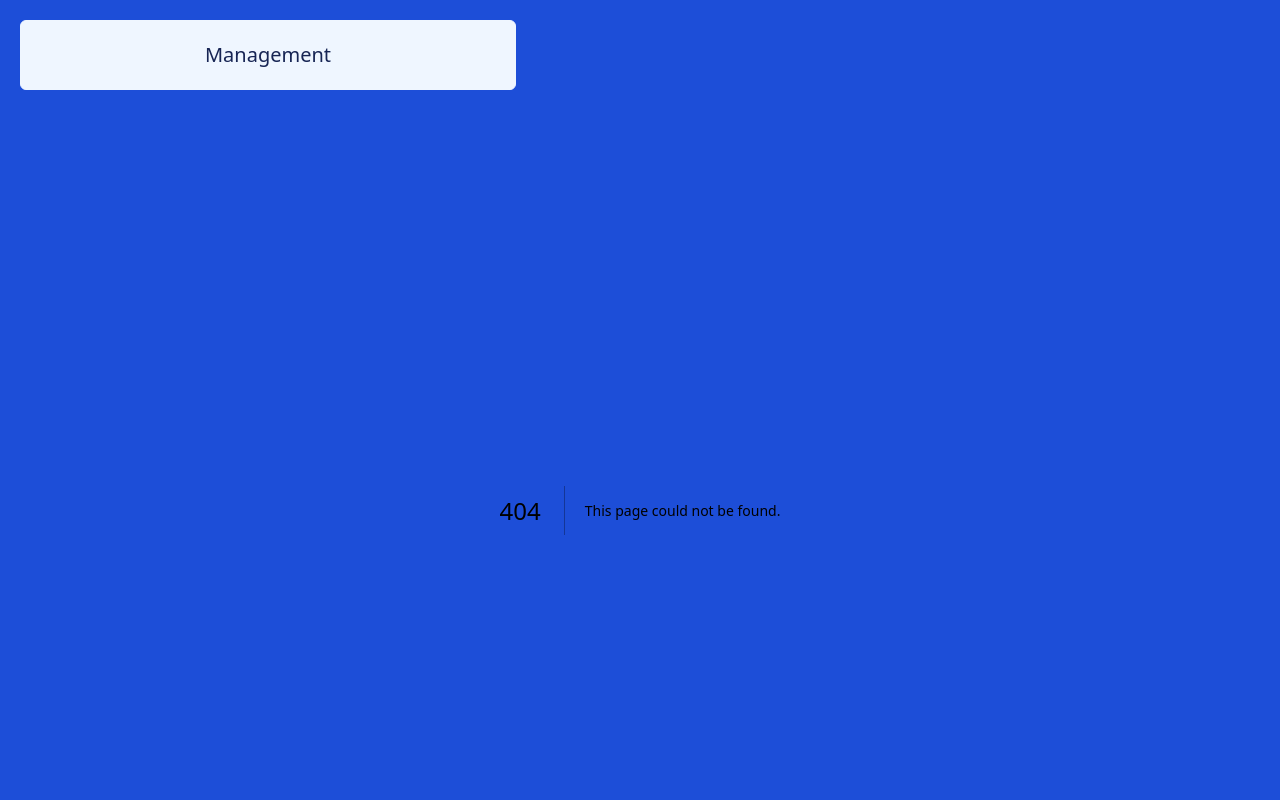
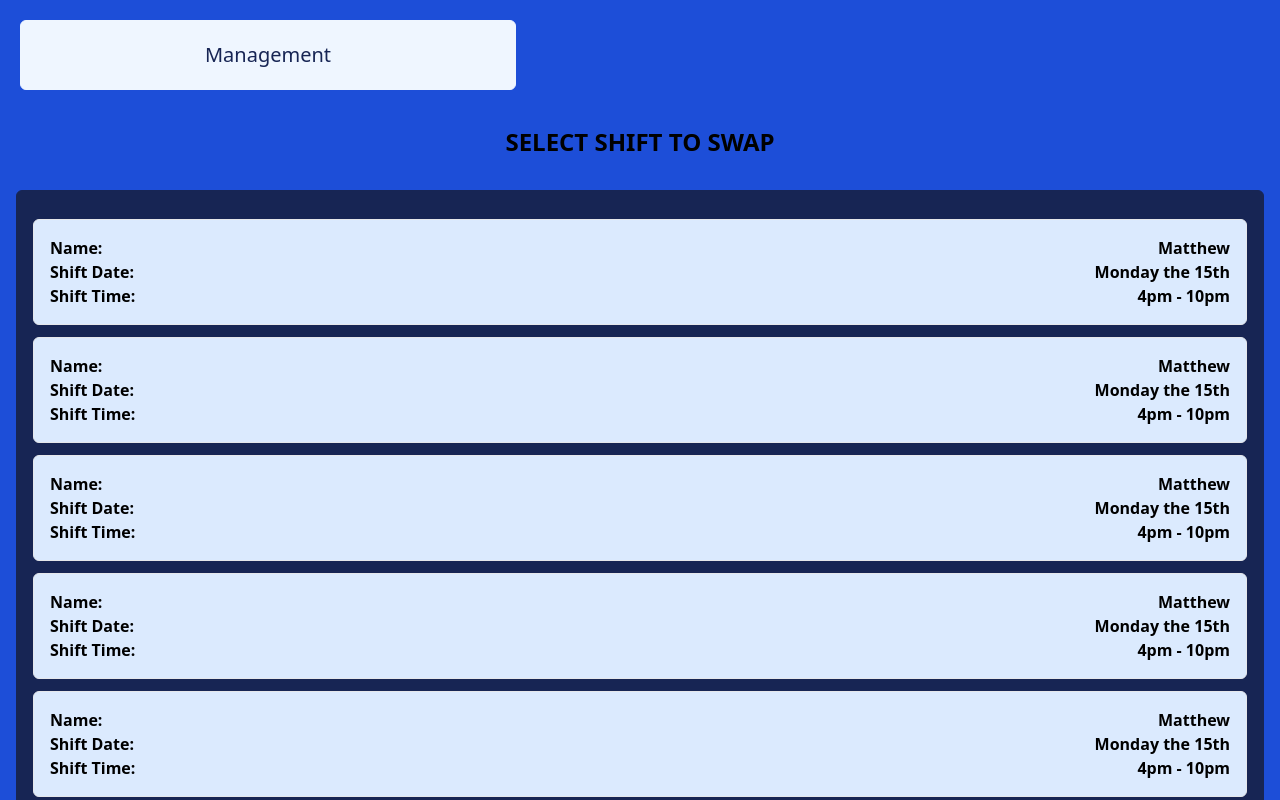
Before and after one commit to RCC-STUDIO/jawn-timetracker, a Next.js app: page /allshifts in a window 1280 px wide. Before the commit this address had no page. Shown: the top 800 px of the page. Built offline with nearby package versions, Linux system fonts and the light colour scheme.

Commit message:
Almost ready for database
Completed:
- added all shifts
- Carousel now takes ManagerOptions
- ManagerOptions component created
- SwapOptions for profile page created
-SwapRequests completed

What's left (Front End)
- fix formatting bug (can be done later after db connection)
- calendar changes

```diff
--- /dev/null
+++ b/app/allshifts/page.tsx
@@ -0,0 +1,64 @@
+'use client'
+
+import React from "react"
+const fakeSchedule = [
+    ["Matthew", "Monday the 15th", "4pm - 10pm"],
+    ["Matthew", "Monday the 15th", "4pm - 10pm"],
+    ["Matthew", "Monday the 15th", "4pm - 10pm"],
+    ["Matthew", "Monday the 15th", "4pm - 10pm"],
+    ["Matthew", "Monday the 15th", "4pm - 10pm"],
+    ["Matthew", "Monday the 15th", "4pm - 10pm"],
+    ["Matthew", "Monday the 15th", "4pm - 10pm"],
+    ["Matthew", "Monday the 15th", "4pm - 10pm"],
+    ["Matthew", "Monday the 15th", "4pm - 10pm"],
+    ["Matthew", "Monday the 15th", "4pm - 10pm"],
+    ["Matthew", "Monday the 15th", "4pm - 10pm"],
+    ["Matthew", "Monday the 15th", "4pm - 10pm"],
+    ["Matthew", "Monday the 15th", "4pm - 10pm"],
+    ["Matthew", "Monday the 15th", "4pm - 10pm"],
+    ["Matthew", "Monday the 15th", "4pm - 10pm"],
+    ["Matthew", "Monday the 15th", "4pm - 10pm"],
+    ["Matthew", "Monday the 15th", "4pm - 10pm"],
+    ["Matthew", "Monday the 15th", "4pm - 10pm"],
+    ["Matthew", "Monday the 15th", "4pm - 10pm"],
+    ["Matthew", "Monday the 15th", "4pm - 10pm"],
+    ["Matthew", "Monday the 15th", "4pm - 10pm"],
+    ["Matthew", "Monday the 15th", "4pm - 10pm"],
+    ["Matthew", "Monday the 15th", "4pm - 10pm"],
+    ["Matthew", "Monday the 15th", "4pm - 10pm"],
+];
+
+// STYLE CONSTANTS
+const requestStyles = "bg-blue-100 p-4 w-full items-center rounded-md text-black";
+const requestContentStyles = "flex flex-row justify-between font-bold"
+
+export default function AllShifts() {
+    return (
+        <div className=" items-center text-center">
+            <h1 className="text-2xl font-bold p-4">SELECT SHIFT TO SWAP</h1>
+        <div className="border rounded-md bg-blue-950 p-4 m-4 border-blue-950">
+
+            {fakeSchedule.map((index, key) => (
+                <div className="bg-blue-100 border rounded-md my-3">
+                <div key={key} className={requestStyles}>
+                    <div className="">
+                        <div className={requestContentStyles}>
+                            <p>Name:</p>
+                            <p className="">{index[0]}</p>
+                        </div>
+                        <div className={requestContentStyles}>
+                            <p>Shift Date:</p>
+                            <p>{index[1]}</p>
+                        </div>
+                        <div className={requestContentStyles}>
+                            <p>Shift Time:</p>
+                            <p>{index[2]}</p>
+                        </div>
+                    </div>
+                </div>
+            </div>
+            ))}
+        </div>
+        </div>
+    )
+}
--- a/components/Carousel.tsx
+++ b/components/Carousel.tsx
@@ -1,8 +1,10 @@
 import React, { useState } from "react";
+import ManagerOptions from "./ManagerOptions";
+export default function Carousel() {
+    const [modalState, setModalState] = useState(-1); // Initialize modal state with -1
 
-export default function Carousel() {
     // STYLE CONSTANTS
-    const requestStyles = "bg-blue-100 p-5 my-5 w-full items-center rounded-md text-black";
+    const requestStyles = "bg-blue-100 p-4 w-full items-center rounded-md text-black";
     const requestContentStyles = "flex flex-row justify-between font-bold"
     const buttonStyles = "bg-blue-100 text-black border rounded-md border-blue-100 p-4"
 
@@ -31,6 +33,11 @@ export default function Carousel() {
     const [showDropRequests, setShowDropRequests] = useState(true);
     const [showSwapRequests, setShowSwapRequests] = useState(false);
 
+    const toggleModal = (shiftId: number) => {
+        // Toggle the modal state for the clicked shift
+        setModalState((previous) => (previous === shiftId ? -1 : shiftId));
+      };
+
     return (
         <div className="w-full">
             <div className="flex flex-col items-center">
@@ -42,7 +49,8 @@ export default function Carousel() {
                     <div className="w-full bg-blue-950 p-5 border rounded-md border-blue-950">
                             <h2 className="text-center font-bold">DROP REQUESTS</h2>
                             {fakeDropsRequests.map((index, key) => (
-                            <div key={key} className={requestStyles}>
+                            <div className="bg-blue-100 border rounded-md my-3">
+                                <div onClick={() => toggleModal(key)} key={key} className={requestStyles}>
                                     <div className="">
                                         <div className={requestContentStyles}>
                                             <p>Name:</p>
@@ -58,15 +66,18 @@ export default function Carousel() {
                                         </div>
                                     </div>
                                 </div>
+                                {modalState === key && <ManagerOptions/>} {/* Render modal if modalState matches shift key */}
+                            </div>
+
                         ))}
-
                     </div>
                 )}
                 {showSwapRequests && (
                     <div className="w-full bg-blue-950 p-5 border rounded-md border-blue-950">
                         <h2 className="text-center font-bold">SWAP REQUESTS</h2>
                         {fakeSwapRequests.map((index, key) => (
-                            <div key={key} className={requestStyles}>
+                            <div className="bg-blue-100 border rounded-md my-3">
+                                <div onClick={() => toggleModal(key)} key={key} className={requestStyles}>
                                     <div className="">
                                         <div className={requestContentStyles}>
                                             <p>Employee 1:</p>
@@ -86,6 +97,8 @@ export default function Carousel() {
                                         </div>
                                     </div>
                                 </div>
+                                {modalState === key && <ManagerOptions/>} {/* Render modal if modalState matches shift key */}
+                            </div>
                         ))}
                     </div>
                 )}
--- /dev/null
+++ b/components/ManagerOptions.tsx
@@ -0,0 +1,17 @@
+import React, { useState } from 'react';
+
+const buttonStyle = 'bg-blue-950 text-blue-100 border rounded-md hover:bg-blue-950 hover:text-blue-100 p-3 mx-5 w-1/2';
+
+const ManagerOptions = () => {
+  return (
+    <div className="modal-overlay flex flex-col bg-blue-100 items-center mb-4">
+      <h2 className="p-3 text-blue-950 text-lg font-bold">Shift Options</h2>
+      <div className="flex flex-row justify-center w-full">
+        <button className={buttonStyle}>Approve</button>
+        <button className={buttonStyle}>Deny</button>
+      </div>
+    </div>
+  );
+};
+
+export default ManagerOptions;
--- a/components/ShiftRequest.tsx
+++ b/components/ShiftRequest.tsx
@@ -1,6 +1,6 @@
 import React, { useState } from 'react';
 
-const buttonStyle = 'bg-blue-100 text-blue-950 border rounded-md hover:bg-blue-950 hover:text-blue-100 p-3 mx-5 w-1/2';
+const buttonStyle = 'bg-blue-100 text-blue-950 border rounded-md hover:bg-blue-950 hover:text-blue-100 px-6 py-3 mx-5';
 
 const ShiftRequest = () => {
   const [message, setMessage] = useState("")
@@ -10,7 +10,7 @@ const ShiftRequest = () => {
       <h2 className="p-3 text-lg font-bold">Shift Options</h2>
       <div className="flex flex-row justify-center w-full">
         <button onClick={() => setMessage("Drop request has been sent!")} className={buttonStyle}>Drop</button>
-        <button className={buttonStyle}>Swap</button>
+        <a href="/allshifts" className={buttonStyle}>Swap</a>
       </div>
       {message && (<p className='pt-4 text-lg'>{message}</p>)}
     </div>
--- /dev/null
+++ b/components/SwapOptions.tsx
@@ -0,0 +1,20 @@
+import React, { useState } from 'react';
+
+const buttonStyle = 'bg-blue-950 text-blue-100 border rounded-md hover:bg-blue-950 hover:text-blue-100 p-3 mx-5 w-1/2';
+
+const SwapOptions = () => {
+  const [message, setMessage] = useState("")
+
+  return (
+    <div className="modal-overlay flex flex-col bg-blue-100 items-center mb-4">
+      <h2 className="p-3 text-blue-950 text-lg font-bold">Shift Options</h2>
+      <div className="flex flex-row justify-center w-full">
+        <button onClick={() => setMessage("Request has been sent!")} className={buttonStyle}>Accept</button>
+        <button className={buttonStyle}>Deny</button>
+      </div>
+      {message && (<p className='pt-4 text-lg text-blue-950 font-bold'>{message}</p>)}
+    </div>
+  );
+};
+
+export default SwapOptions;
--- a/components/SwapRequests.tsx
+++ b/components/SwapRequests.tsx
@@ -1,12 +1,10 @@
 import React from "react";
 import { useState } from "react";
-import ShiftRequest from "./ShiftRequest";
+import SwapOptions from "./SwapOptions";
 // STYLE CONSTANTS
 const requestStyles =
-  "bg-blue-100 p-5 my-5 w-full items-center rounded-md text-black";
+  "bg-blue-100 p-3 w-full items-center rounded-md text-black";
 const requestContentStyles = "flex flex-row justify-between font-bold";
-const buttonStyles =
-  "bg-blue-100 text-black border rounded-md border-blue-100 p-4";
 
 const fakeSwapRequests = [
   ["Ryan", "Monday the 15th", "4pm - 10pm", "Tuesday the 16th", "9am - 3pm"],
@@ -23,7 +21,33 @@ export default function SwapRequests() {
   return (
     <div className="w-full bg-blue-950 p-5 mt-7 border rounded-md border-blue-950">
       <h2 className="text-center font-bold">SWAP REQUESTS</h2>
-            {/*the swap requests are going to go here. I haven't brought the code over yet*/}
+      {fakeSwapRequests.map((index, key) => (
+        <div className="bg-blue-100 border rounded-md m-3">
+        <div onClick={() => toggleModal(key)} key={key} className={requestStyles}>
+          <div className="">
+            <div className={requestContentStyles}>
+              <p>Employee:</p>
+              <p>{index[0]}</p>
+            </div>
+            <div className={requestContentStyles}>
+              <p>Theirs:</p>
+              <div className="flex flex-col text-right">
+                <p>{index[1]}</p>
+                <p>{index[2]}</p>
+              </div>
+            </div>
+            <div className={requestContentStyles}>
+              <p>Yours:</p>
+              <div className="flex flex-col text-right">
+                <p>{index[3]}</p>
+                <p>{index[4]}</p>
+              </div>
+            </div>
+          </div>
+        </div>
+        {modalState === key && <SwapOptions/>} {/* Render modal if modalState matches shift key */}
+        </div>
+      ))}
     </div>
   );
 }
```
Lines whose indentation alone changed are shown as unchanged.
